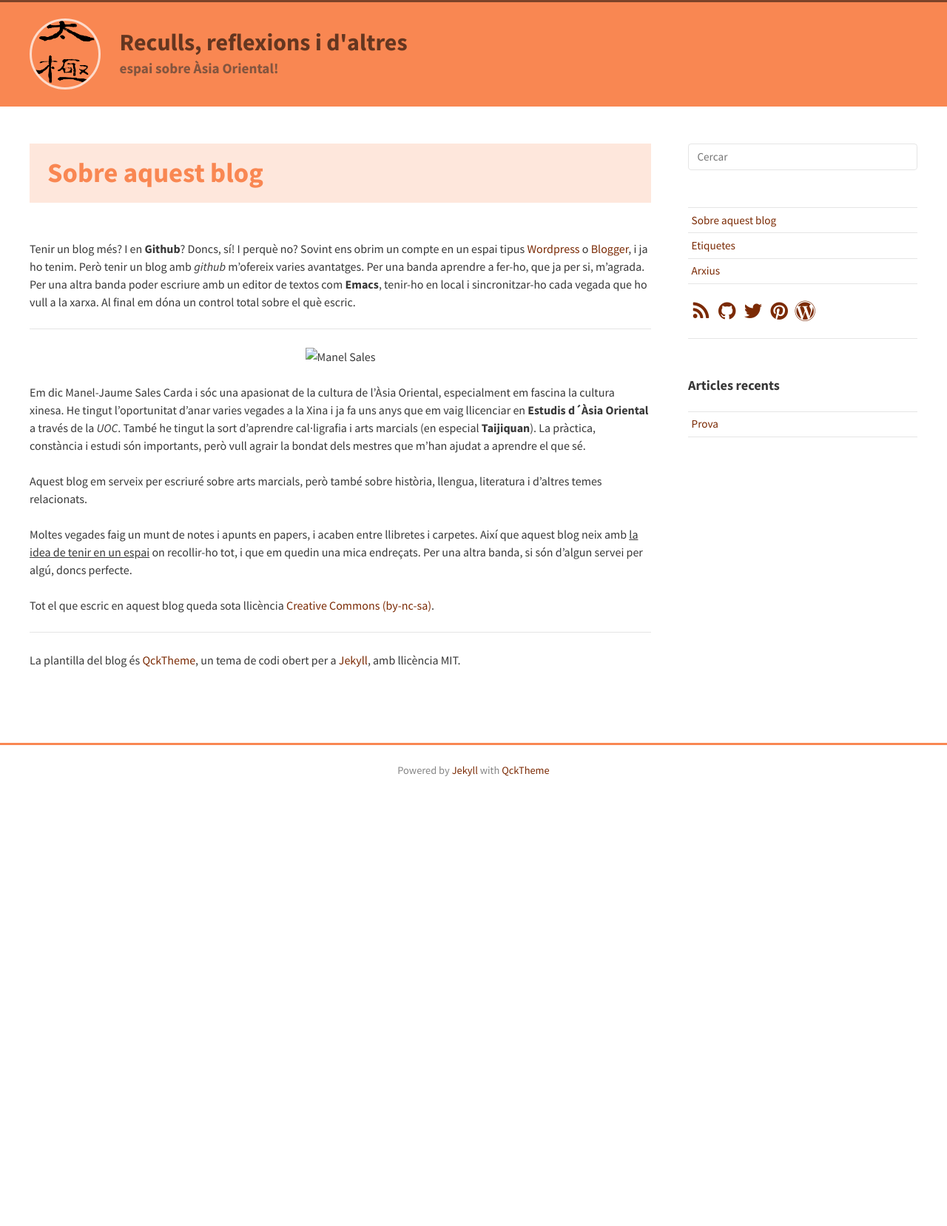
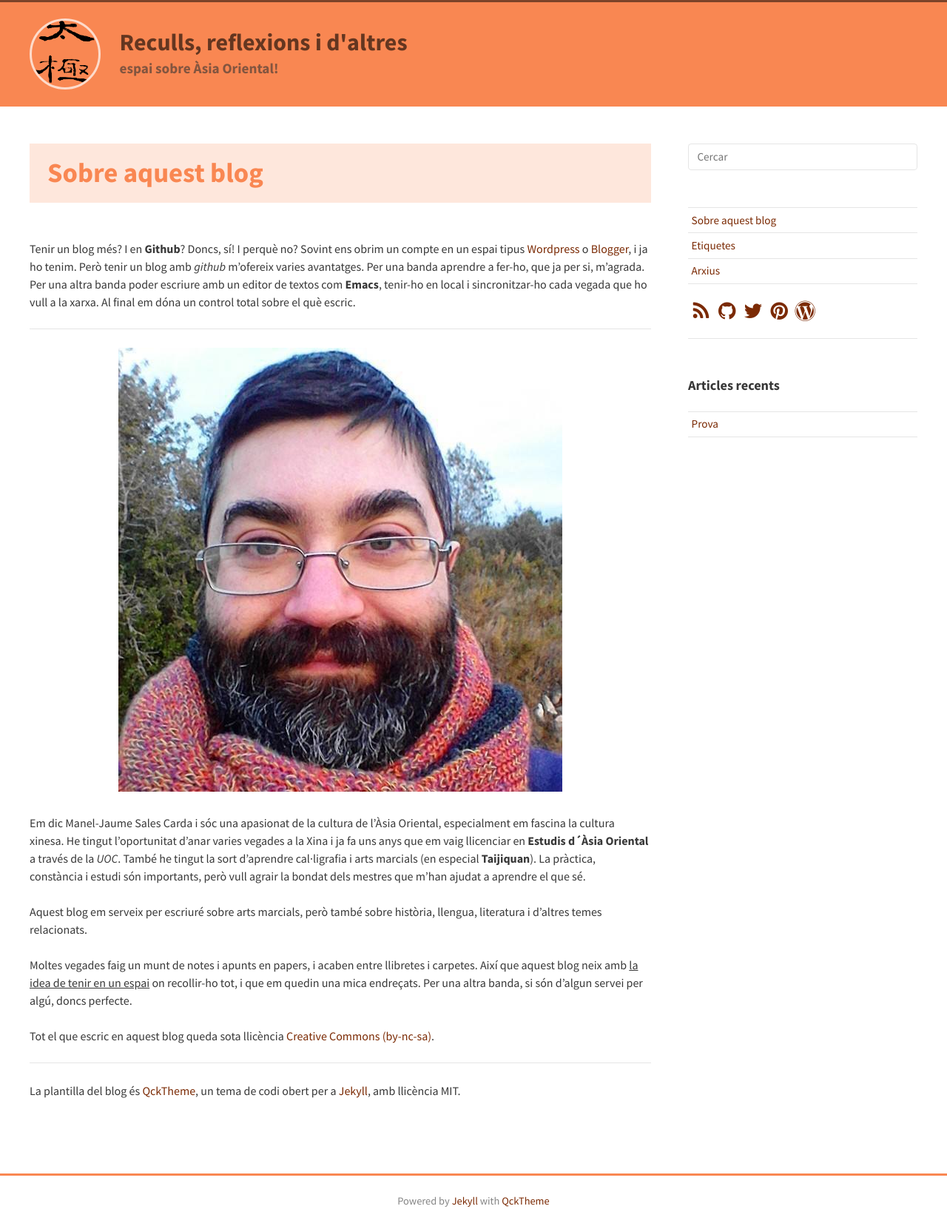
Before and after one commit to manelsales/manelsales.github.io, a Jekyll site: the page built from _pages/about.md, in a window 1280 px wide. Shown: the whole page at 74% size. Built offline with Jekyll 4.4.1, drawn with Linux system fonts in a browser that asks for light colours; nearby versions of some CDN libraries; Markdown is read by kramdown in place of the engine named in the settings; before the commit the page ends 1075 px from its top, so only the background shows below that.

Commit message:
Initial commit

```diff
--- a/_pages/about.md
+++ b/_pages/about.md
@@ -11,7 +11,7 @@ Sovint ens obrim un compte en un espai tipus [Wordpress](http://wordpress.com) o
 Per una banda aprendre a fer-ho, que ja per si, m'agrada. Per una altra banda poder escriure amb un editor de textos com **Emacs**, tenir-ho en local i sincronitzar-ho cada vegada que ho vull a la xarxa. Al final em dóna un control total sobre el què escric.
 
 -------------------------------------------------------------------------------
-![Manel Sales](images/manel.jpg)
+![Manel Sales](/images/manel.jpg)
 
 Em dic Manel-Jaume Sales Carda i sóc una apasionat de la cultura de l'Àsia Oriental, especialment em fascina la cultura xinesa. He tingut l'oportunitat d'anar varies vegades a la Xina i ja fa uns anys que em vaig llicenciar en **Estudis d´Àsia Oriental** a través de la *UOC*.
 També he tingut la sort d'aprendre cal·ligrafia i arts marcials (en especial **Taijiquan**). La pràctica, constància i estudi són importants, però vull agrair la bondat dels mestres que m'han ajudat a aprendre el que sé.
```
